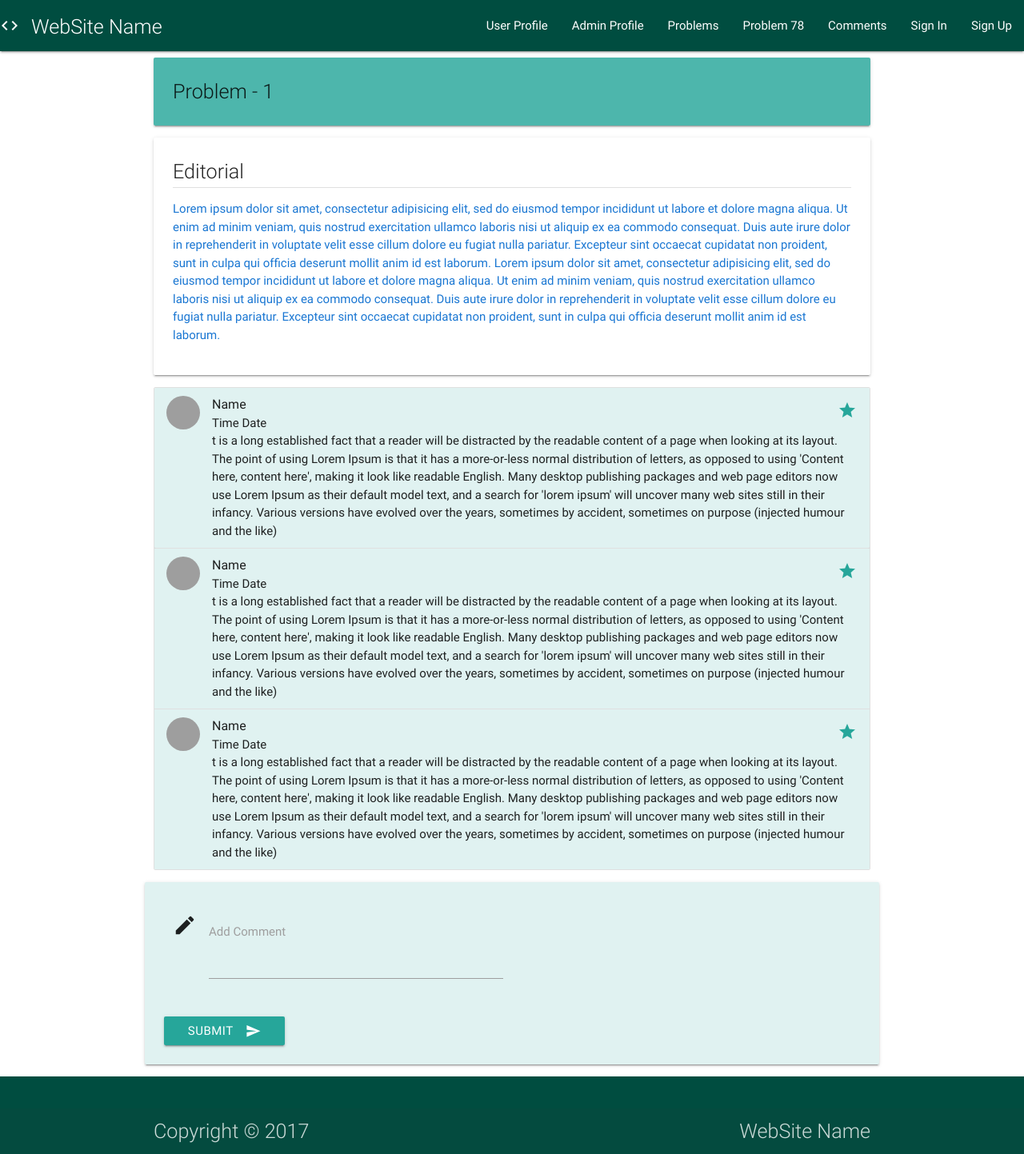
After one commit to Pk13055/effective-giggle, a Flask app: page /comments/1 in a window 1280 px wide. The commit adds this page. Shown: the whole page at 80% size. Run offline with Flask 2, Linux system fonts and the light colour scheme; some libraries are stand-ins or nearby versions; grey boxes are pictures that could not be loaded.

Commit message:
comments added

```diff
--- a/run.py
+++ b/run.py
@@ -36,9 +36,13 @@ def signup():
 def login():
 	return render_template('Forms/loginpage.html')
 
-@app.route('/problem/<code>')
+@app.route('/problems/<code>')
 def problem(code):
 	return render_template('Main/problems.html', title = code)
 
+
+@app.route('/comments/<code>')
+def comments(code):
+	return render_template('Main/comments.html', title = code)
 if __name__ == '__main__':
 	main()
--- a/templates/Forms/loginpage.html
+++ b/templates/Forms/loginpage.html
@@ -1,4 +1,4 @@
-{% extends 'final/base.html' %}
+{% extends 'base.html' %}
 {% block heading %} Login {% endblock %}
 {% block title %} {{ super() }} {% endblock %}
 {% block content %}
--- /dev/null
+++ b/templates/Main/comments.html
@@ -0,0 +1,78 @@
+{% extends 'base.html' %}
+{% block heading %} P{{title}} - Comments {% endblock %}
+{% block title %} {{ super() }} {% endblock %}
+{% block scripts %}
+<script>
+	$(document).ready(function() {
+		$('select').material_select();
+	});
+</script>
+{{ super() }}
+{% endblock %}
+
+{% block content %}
+
+<div class="container">
+	<div class="card-panel teal lighten-2 flow-text">Problem - {{ title }}</div>
+	<div class="card-panel">
+		<span class="card-title flow-text"> Editorial </span>
+		<div class="divider"></div>
+		<p class="blue-text text-darken-2">
+			Lorem ipsum dolor sit amet, consectetur adipisicing elit, sed do eiusmod
+			tempor incididunt ut labore et dolore magna aliqua. Ut enim ad minim veniam,
+			quis nostrud exercitation ullamco laboris nisi ut aliquip ex ea commodo
+			consequat. Duis aute irure dolor in reprehenderit in voluptate velit esse
+			cillum dolore eu fugiat nulla pariatur. Excepteur sint occaecat cupidatat non
+			proident, sunt in culpa qui officia deserunt mollit anim id est laborum.
+			Lorem ipsum dolor sit amet, consectetur adipisicing elit, sed do eiusmod
+			tempor incididunt ut labore et dolore magna aliqua. Ut enim ad minim veniam,
+			quis nostrud exercitation ullamco laboris nisi ut aliquip ex ea commodo
+			consequat. Duis aute irure dolor in reprehenderit in voluptate velit esse
+			cillum dolore eu fugiat nulla pariatur. Excepteur sint occaecat cupidatat non
+			proident, sunt in culpa qui officia deserunt mollit anim id est laborum.
+		</p>
+	</div>
+		<ul class="collection ">
+			<li class="collection-item avatar teal lighten-5 card-panel">
+				<img src="http://lorempixel.com/200/200" alt="image" class="circle">
+				<span class="title">Name</span>
+				<p>Time Date <br>
+					t is a long established fact that a reader will be distracted by the readable content of a page when looking at its layout. The point of using Lorem Ipsum is that it has a more-or-less normal distribution of letters, as opposed to using 'Content here, content here', making it look like readable English. Many desktop publishing packages and web page editors now use Lorem Ipsum as their default model text, and a search for 'lorem ipsum' will uncover many web sites still in their infancy. Various versions have evolved over the years, sometimes by accident, sometimes on purpose (injected humour and the like)
+				</p>
+				<a href="#!" class="secondary-content"><i class="material-icons">grade</i></a>
+			</li>
+			<li class="collection-item avatar teal lighten-5">
+				<img src="http://lorempixel.com/200/200" alt="image" class="circle">
+				<span class="title">Name</span>
+				<p>Time Date<br>
+					t is a long established fact that a reader will be distracted by the readable content of a page when looking at its layout. The point of using Lorem Ipsum is that it has a more-or-less normal distribution of letters, as opposed to using 'Content here, content here', making it look like readable English. Many desktop publishing packages and web page editors now use Lorem Ipsum as their default model text, and a search for 'lorem ipsum' will uncover many web sites still in their infancy. Various versions have evolved over the years, sometimes by accident, sometimes on purpose (injected humour and the like)
+				</p>
+				<a href="#!" class="secondary-content"><i class="material-icons">grade</i></a>
+			</li>
+			<li class="collection-item avatar teal lighten-5">
+				<img src="http://lorempixel.com/200/200" alt="image" class="circle">
+				<span class="title">Name</span>
+				<p>Time Date<br>
+					t is a long established fact that a reader will be distracted by the readable content of a page when looking at its layout. The point of using Lorem Ipsum is that it has a more-or-less normal distribution of letters, as opposed to using 'Content here, content here', making it look like readable English. Many desktop publishing packages and web page editors now use Lorem Ipsum as their default model text, and a search for 'lorem ipsum' will uncover many web sites still in their infancy. Various versions have evolved over the years, sometimes by accident, sometimes on purpose (injected humour and the like)
+				</p>
+				<a href="#!" class="secondary-content"><i class="material-icons">grade</i></a>
+			</li>
+		</ul>
+		<div class="card-panel row teal lighten-5">
+			<form class="col s12">
+				<div class="row">
+					<div class="input-field col s6">
+						<i class="material-icons prefix">mode_edit</i>
+						<textarea id="icon_prefix2" class="materialize-textarea"></textarea>
+						<label for="icon_prefix2">Add Comment</label>
+					</div>
+				</div>
+			</form>
+
+			<button class="btn waves-effect waves-light" type="submit" name="action">Submit
+				<i class="material-icons right">send</i>
+			</button>
+		</div>
+
+</div>
+{% endblock %}
--- a/templates/Main/home.html
+++ b/templates/Main/home.html
@@ -1,4 +1,4 @@
-{% extends "final/base.html" %}
+{% extends "base.html" %}
 {% block heading %} Homepage {% endblock %}
 {% block title %} {{ super() }} {% endblock %}
 {% block content %}
--- a/templates/Main/problems.html
+++ b/templates/Main/problems.html
@@ -1,4 +1,4 @@
-{% extends 'final/base.html' %}
+{% extends 'base.html' %}
 {% block heading %} Problem {{ title }} {% endblock %}
 {% block title %} {{ super() }} {% endblock %}
 {% block content %}
--- a/templates/Profiles/graph.js
+++ b/templates/Profiles/graph.js
@@ -1,5 +1,3 @@
-
-
 $('document').ready(function(){
 
     Highcharts.chart('container1', {
@@ -7,7 +5,7 @@ $('document').ready(function(){
             plotBackgroundColor: null,
             plotBorderWidth: null,
             plotShadow: false,
-            type: 'pie'
+            type: 'donut'
         },
         title: {
             text: 'Efficiency'
--- a/templates/Profiles/profile_admin.html
+++ b/templates/Profiles/profile_admin.html
@@ -1,4 +1,4 @@
-{% extends 'final/base.html' %}
+{% extends 'base.html' %}
 {% block heading %} Profile {% endblock %}
 {% block title %} {{ super() }} {% endblock %}
 {% block scripts %}
@@ -78,7 +78,7 @@
 				<div class="card-tabs">
 					<ul class="tabs tabs-fixed-width">
 						<li class="tab"><a href="#text">Upload Problem Text</a></li>
-						<li class="tab"><a href="#generator">Upload Generator</a></li>
+						<li class="tab"><a href="#generator">Upload Large Testcase</a></li>
 						<li class="tab"><a href="#solution">Upload Problem Solution</a></li>
 					</ul>
 				</div>
--- a/templates/Profiles/profile_user.html
+++ b/templates/Profiles/profile_user.html
@@ -1,4 +1,4 @@
-{% extends 'final/base.html' %}
+{% extends 'base.html' %}
 {% block heading %} Profile {% endblock %}
 {% block title %} {{ super() }} {% endblock %}
 {% block scripts %}
--- a/templates/final/base.html
+++ b/templates/base.html
@@ -35,6 +35,8 @@
 			        <li> <a href="/profile/user">User Profile</a>  </li>
 			        <li> <a href="/profile/admin">Admin Profile</a>  </li>
 			        <li> <a href="/">Problems</a>  </li>
+			        <li> <a href="/problems/78">Problem 78</a>  </li>
+			        <li> <a href='/comments'>Comments</a></li>
 			        <li> <a href="/signin">Sign In</a>  </li>
 			        <li> <a href="/signup">Sign Up</a>  </li>
 	      		</ul>
@@ -54,20 +56,34 @@
 	<footer class="page-footer teal darken-4">
 			<div class="container" style="width:100%">
 				<div class="row">
-					<div class="col s12 m6">
-						  <div class="collection with-header">
-        					<div class="collection-header active"><h5 class="flow-text">Creators</h5></div>
-					        <a class="collection-item flow-text">Shubh M</a>
-					        <a class="collection-item flow-text">Pranay G</a>
-					        <a class="collection-item flow-text">Neha M</a>
-					        <a class="collection-item flow-text">Pratik K</a>
-      					</div>
+					<!-- <div class="col s12 m12">
+						  <div class="collection">
+						  	<div class="collection-item"></div>
+						  	<div class="collection-item">
+						  		<div class="chip">
+						  			<img src="http://lorempixel.com/200/200">
+						  			Neha M.
+						  		</div>
+						  		<div class="chip">
+						  			<img src="http://lorempixel.com/200/200">
+						  			Shubh M.
+						  		</div>
+						  		<div class="chip">
+						  			<img src="http://lorempixel.com/200/200">
+						  			Pranay G.
+						  		</div>
+						  		<div class="chip">
+						  			<img src="http://lorempixel.com/200/200">
+						  			Pratik K.
+						  		</div>
+						  	</div>
+						  </div> -->
 					</div>
-					<div class="col s12 m6">
+					<!-- <div class="col s12 m6">
 						<div class="card-panel teal darken-3">
 							<span class="flow-text"> "Lorem ipsum dolor sit amet, consectetur adipiscing elit, sed do eiusmod tempor incididunt ut labore et dolore magna aliqua. Ut enim ad minim veniam, quis nostrud exercitation ullamco laboris"</span>
 						</div>
-					</div>
+					</div> -->
 				</div>
 			</div>
 			<div class="footer-copyright">
--- a/templates/error.html
+++ b/templates/error.html
@@ -1,4 +1,6 @@
-{% extends 'final/base.html' %}
+{% extends 'base.html' %}
+{% block title %} {{ super() }}  {% endblock %}
+{% block heading %} NOT FOUND {% endblock %}
 {% block content %}
 <div class="container">
 	<div class="row card large">
```
Also changed, not shown: Templates/comments.html (deleted, +0 -104 lines), templates/Forms/registration.html (+10 -1 lines), README.md.
